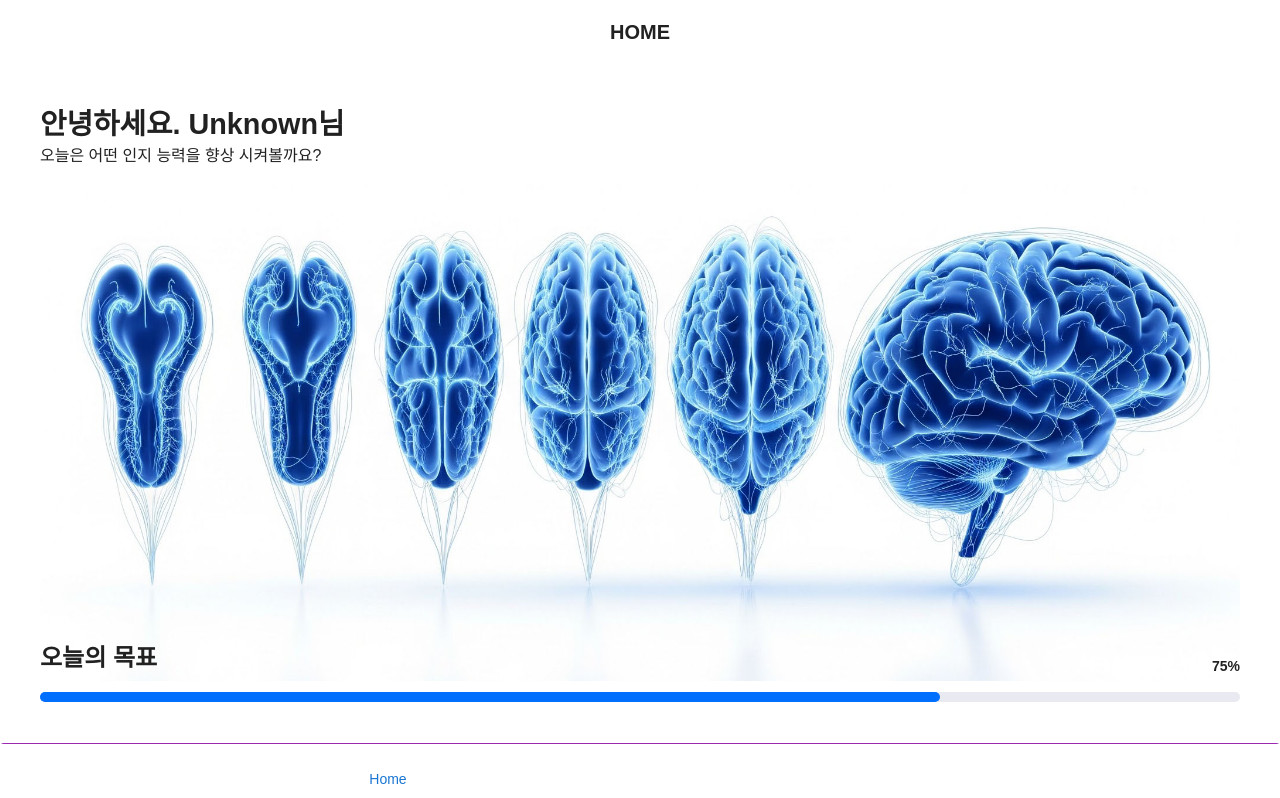
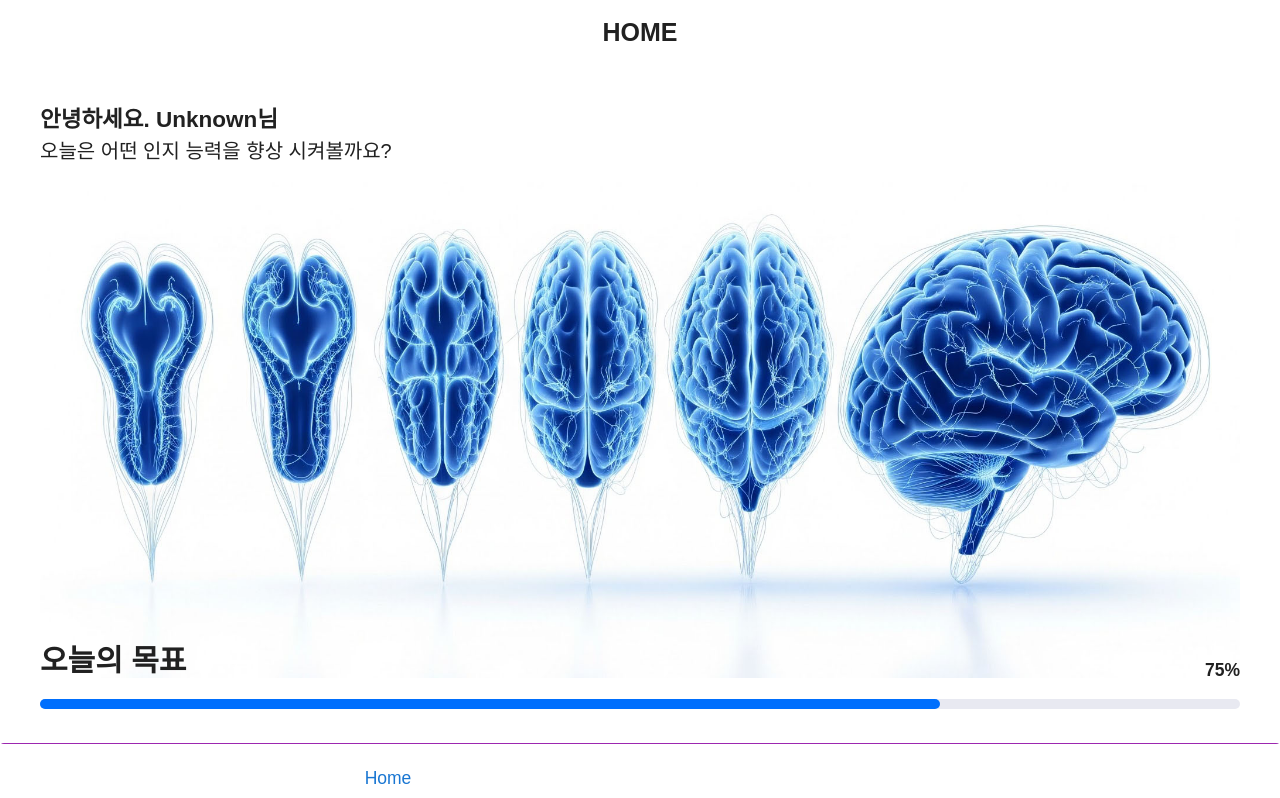
Before and after one commit to torutoru/individualAG, a React (Create React App) app: page /quiz-home in a window 1280 px wide. Shown: the top 798 px of the page. Built offline with nearby package versions, Linux system fonts and the light colour scheme; some icons are missing; a web font is replaced by a local one.

Commit message:
반응형 - 폰트 적용 및 minWdith 적용

```diff
--- a/src/page/quiz/QuizLayout.jsx
+++ b/src/page/quiz/QuizLayout.jsx
@@ -31,9 +31,9 @@ const QuizLayout = () => {
   return (
     <Box
       sx={{
+        minWidth: '375px',
         minHeight: '100dvh',
         bgcolor: 'background.default',
-
       }}
     >
       {/* 상단 헤더 */}
--- a/src/page/quiz/styles.js
+++ b/src/page/quiz/styles.js
@@ -6,9 +6,6 @@ export const MainContainer = styled('main')(({ theme }) => ({
     padding: 'var(--content-padding-small)',
     [theme.breakpoints.up('sm')]: {
      padding: 'var(--content-padding-large)',
-     h2: {
-      fontSize: '1.8rem'
-     }
     },
 }));
 
--- a/src/theme/index.js
+++ b/src/theme/index.js
@@ -2,7 +2,7 @@ import { createTheme } from '@mui/material/styles';
 import typography from './typography';
 import etc from './etc';
 
-const theme = createTheme({
+const baseTheme = createTheme({
   ...typography,
   ...etc,
 
@@ -18,8 +18,11 @@ const theme = createTheme({
       medium: '#E8E9F1',
     },
   },
+});
+
+const theme = createTheme(baseTheme, {
   components: {
-     MuiCssBaseline: {
+    MuiCssBaseline: {
       styleOverrides: {
         ':root': {
           '--max-content-view-width': '1280px',
@@ -32,13 +35,19 @@ const theme = createTheme({
           '--icon-medium': '24px',
           '--icon-large': '42px',
         },
+        html: {
+          fontSize: '16px',
+          [baseTheme.breakpoints.up('sm')]: {
+            fontSize: '20px',
+          },
+        },
       },
     },
     MuiLink: {
-    styleOverrides: {
-      root: {
-        textDecoration: 'none',
-        color: '#fff',
+      styleOverrides: {
+        root: {
+          textDecoration: 'none',
+          color: '#fff',
           '&:hover': {
             textDecoration: 'underline',
             color: 'inherit',
```
